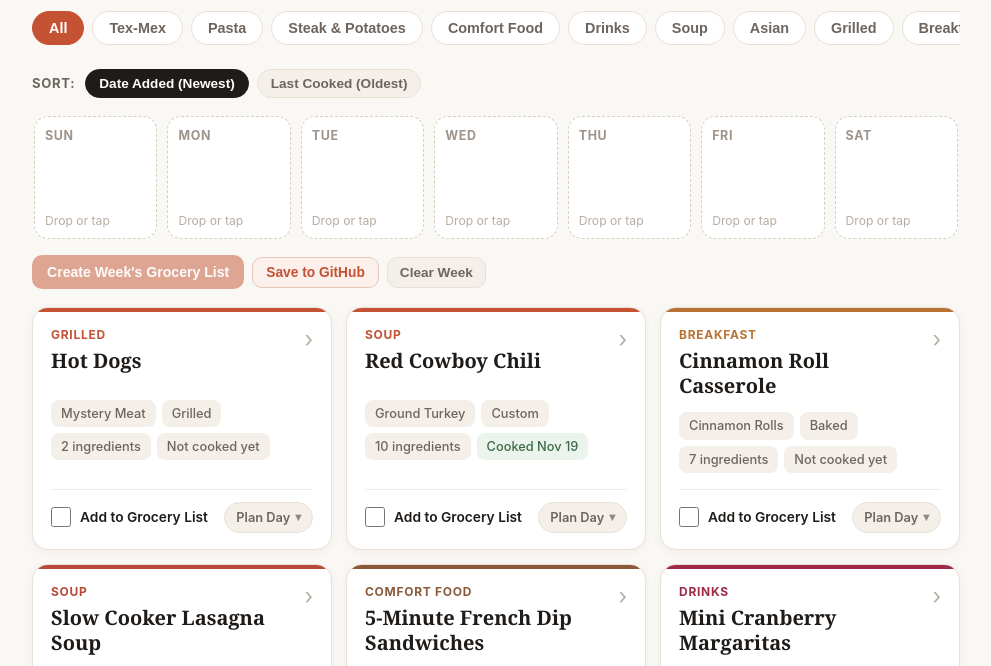
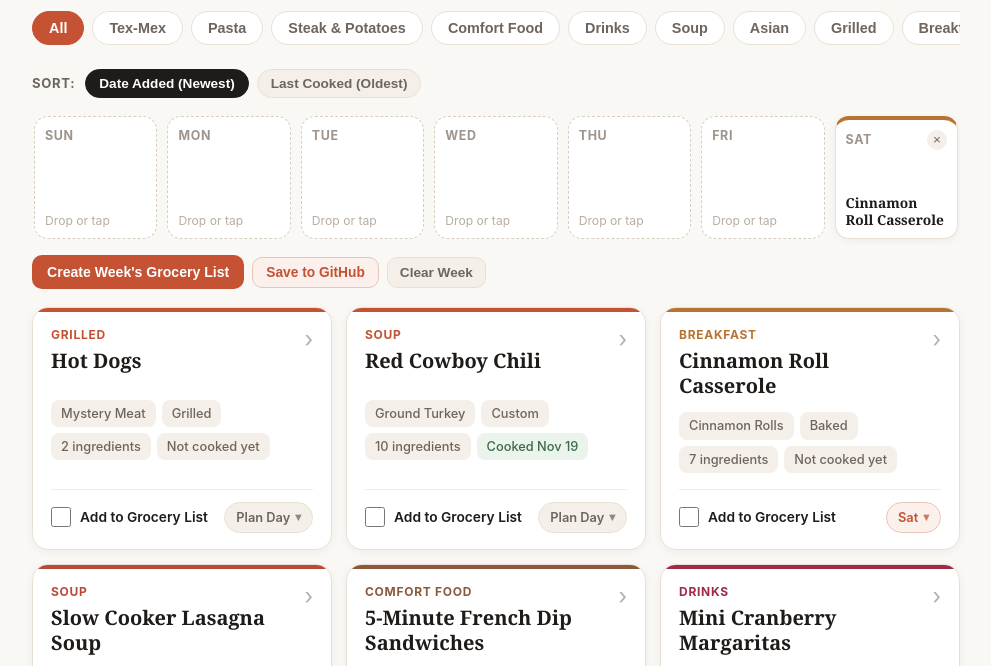
Before and after one commit to mattbrubaker/family-recipes, a plain HTML site: page index.html in a window 1280 px wide. Shown: the part 133-799 px from the top of the page, without its empty margins (144-1135 px from the left). Drawn offline with Linux system fonts and the light colour scheme.

Commit message:
Update weekly meal plan

```diff
--- a/index.html
+++ b/index.html
@@ -2163,8 +2163,10 @@
     "cookedUpdatedAt": 1795214267732
   },
   "__weeklyPlan": {
-    "days": {},
-    "updatedAt": 1795215915451
+    "days": {
+      "Sat": "cinnamon-roll-casserole"
+    },
+    "updatedAt": 1795540306629
   }
 } /* __RECIPE_META_END__ */;
 
```
